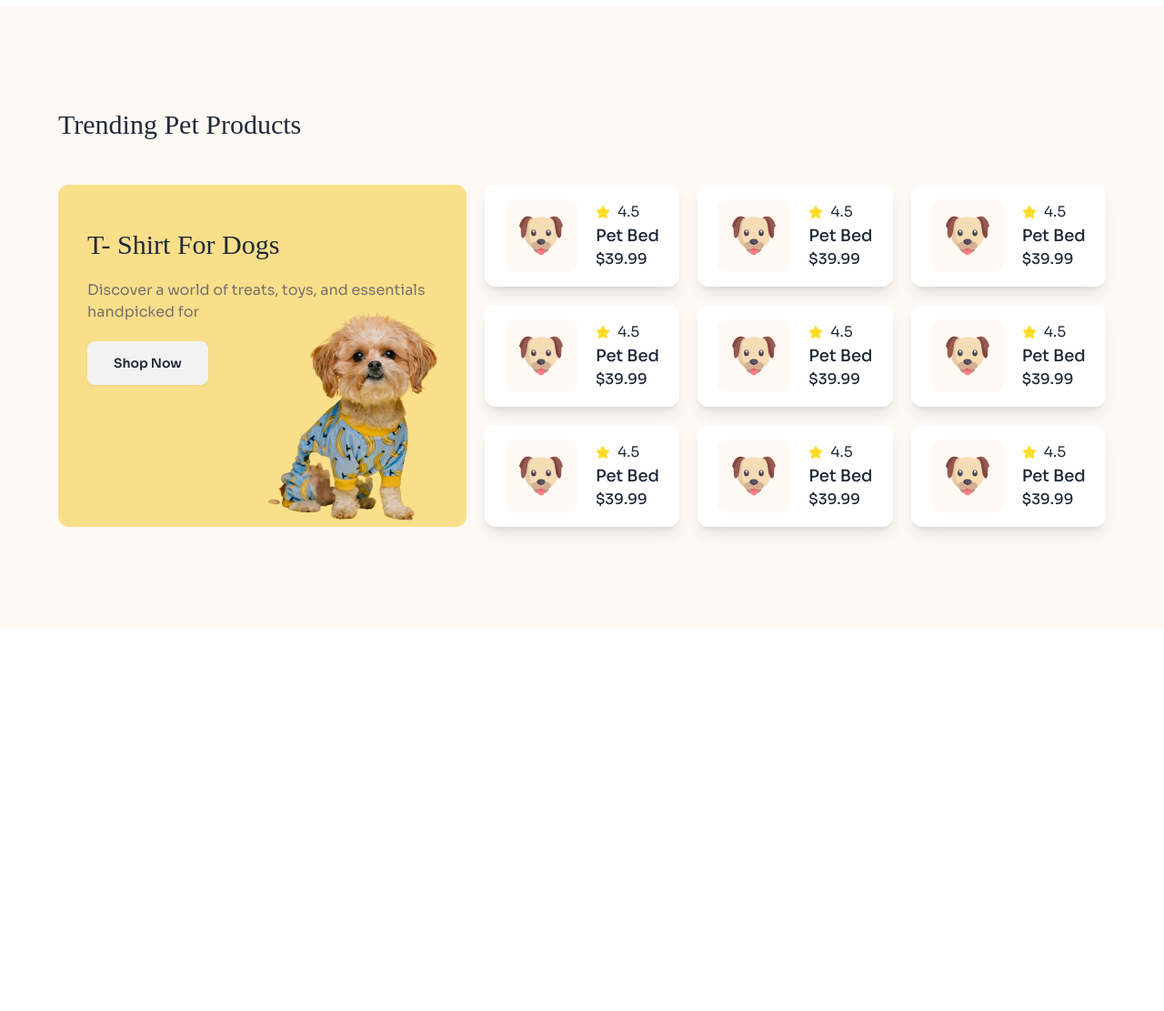
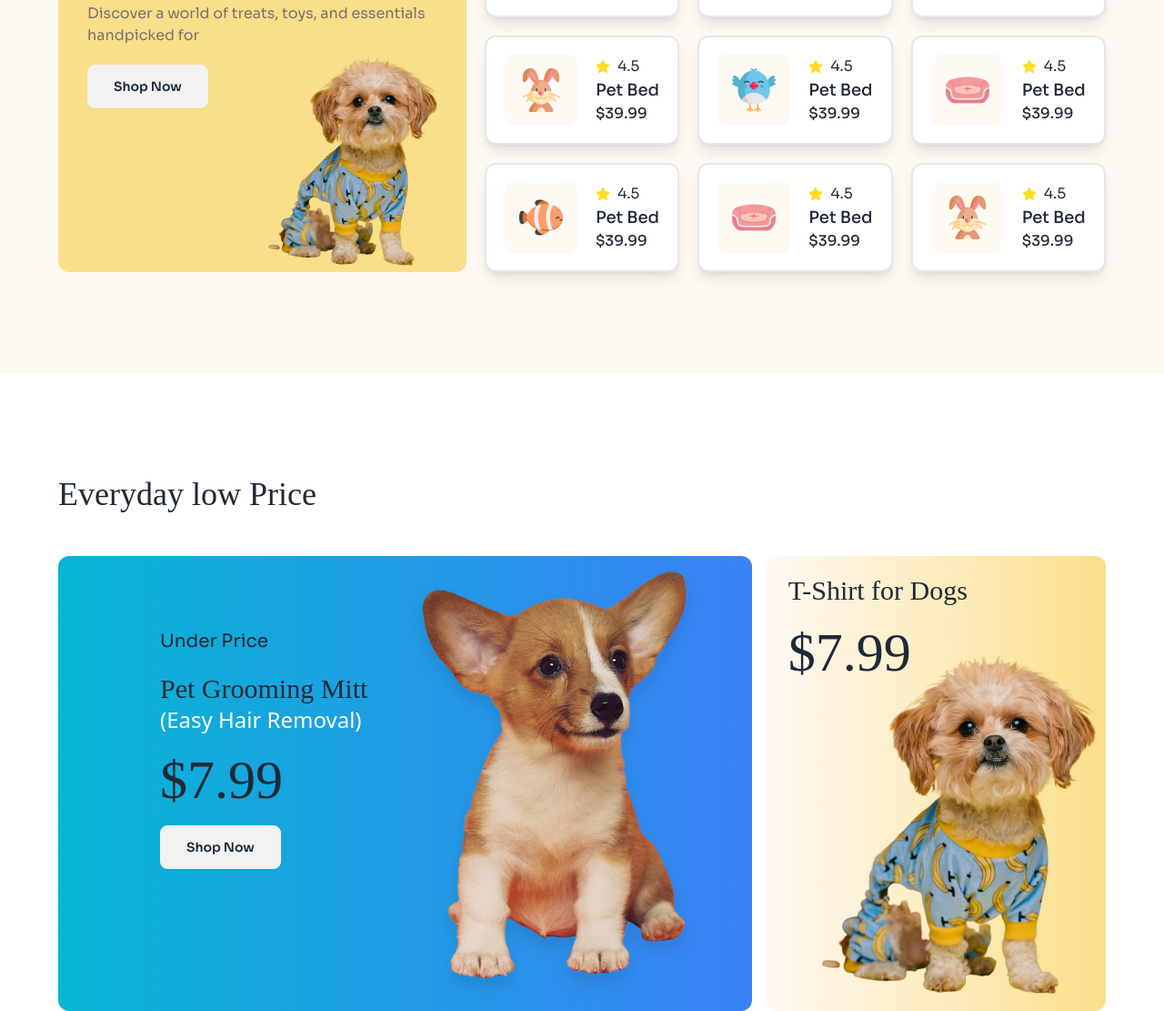
Before and after one commit to ashutosh64822/Browse4Pets, a plain HTML site: page index.html in a window 1280 px wide. Shown: the part 1377-2488 px from the top of the page at 91% size. Before the commit the page ends 2196 px from the top, so only its background shows below. Drawn offline with nearby package versions, Linux system fonts and the light colour scheme; a web font is replaced by a local one.

Commit message:
added low price section

```diff
--- a/index.html
+++ b/index.html
@@ -55,6 +55,7 @@
         font-optical-sizing: auto;
         font-style: normal;
       }
+
       .adlam-font {
         font-family: "ADLaM Display", serif;
         font-weight: 400;
@@ -62,11 +63,12 @@
       }
     </style>
   </head>
+
   <body class="max-w-7xl mx-auto">
     <!-- header section  -->
 
     <header>
-      <nav class="bg-nav px-10 md:px-16 py-6">
+      <nav class="bg-nav px-4 md:px-16 py-6">
         <div class="navbar justify-between">
           <!-- logo section  -->
           <div class="">
@@ -129,7 +131,7 @@
           </div>
           <!-- dropdown menu ber  -->
           <div>
-            <div class="dropdown lg:hidden">
+            <div class="dropdown dropdown-end lg:hidden">
               <div tabindex="0" role="button" class="btn btn-ghost btn-circle">
                 <svg
                   class="w-6 h-6"
@@ -160,23 +162,21 @@
     <main>
       <!-- banner section  -->
 
-      <section class="px-16">
+      <section class="px-4 mt-28 md:px-16">
         <div
-          class="hero min-h-screen mb-20"
+          class="hero min-h-96 min-w-40 mb-20"
           style="
-            background-image: url(https://img.daisyui.com/images/stock/photo-1507358522600-9f71e620c44e.webp);
+            background-image: url(./assets/cat-big.png);
           "
         >
-          <div class="hero-overlay bg-opacity-60"></div>
-          <div class="hero-content text-neutral-content text-center">
-            <div class="max-w-md">
-              <h1 class="mb-5 text-5xl font-bold">Hello there</h1>
+
+          <div class="hero flex float-left">
+            <div>
+              <h1 class="mb-5 adlam-font md:text-5xl">Pamper Your Pet,<br> Because They Deserve <br>the Bes</h1>
               <p class="mb-5">
-                Provident cupiditate voluptatem et in. Quaerat fugiat ut
-                assumenda excepturi exercitationem quasi. In deleniti eaque aut
-                repudiandae et a id nisi.
+                Discover a world of treats, toys, and essentials handpicked for <br> your furry friends. Shop now and make tails wag with joy!
               </p>
-              <button class="btn btn-primary">Get Started</button>
+              <button class="btn bg-accent py-2 px-7">Get Started</button>
             </div>
           </div>
         </div>
@@ -184,8 +184,8 @@
 
       <!-- Browse By Categories section  -->
 
-      <section class="md:px-16">
-        <h2 class="adlam-font text-3xl mb-12">Browse By Categories</h2>
+      <section class="px-4 md:px-16">
+        <h2 class="adlam-font text-3xl mb-12 px-4">Browse By Categories</h2>
         <div class="grid grid-cols-2 md:grid-cols-6 gap-4 mx-4">
           <div class="bg-card-bg text-center rounded-lg">
             <div
@@ -254,8 +254,7 @@
 
       <!-- Trending Pet Products section  -->
 
-      <section class="mt-16 md:px-16 pb-28 bg-secondary-bg mb-32">
-
+      <section class="mt-16 px-4 md:px-16 pb-28 bg-secondary-bg mb-28">
         <!-- trending heading  -->
 
         <h2 class="pb-12 pt-28 adlam-font text-3xl">Trending Pet Products</h2>
@@ -269,7 +268,8 @@
 
           <div
             class="bg-card-bg rounded-xl col-span-2 row-span-3 bg-no-repeat bg-right-bottom z-10"
-            style="background-image: url(./assets/cute-pet-small.png)"
+            style="background-image: url(./assets/cute-pet-small.png);
+            height:400px"
           >
             <div class="pl-8 pt-12">
               <h2 class="text-3xl adlam-font">T- Shirt For Dogs</h2>
@@ -283,7 +283,7 @@
           <!-- grid card 2 -->
 
           <div
-            class="flex items-center justify-center gap-5 bg-white shadow-lg rounded-xl p-4"
+            class="flex items-center justify-center gap-5 bg-white shadow-lg rounded-xl p-4 border-2"
           >
             <div
               class="w-20 h-20 flex items-center justify-center bg-secondary-bg rounded-xl"
@@ -311,12 +311,12 @@
           <!-- gird card 3 -->
 
           <div
-            class="flex items-center justify-center gap-5 bg-white shadow-lg rounded-xl p-4"
+            class="flex items-center justify-center gap-5 bg-white shadow-lg rounded-xl p-4 border-2"
           >
             <div
               class="w-20 h-20 flex items-center justify-center bg-secondary-bg rounded-xl"
             >
-              <img src="./assets/dog-cartoon.png" alt="" />
+              <img src="./assets/fish-cartoon.png" alt="" />
             </div>
             <div>
               <div class="flex items-center gap-2">
@@ -339,12 +339,12 @@
           <!-- gird card 4 -->
 
           <div
-            class="flex items-center justify-center gap-5 bg-white shadow-lg rounded-xl p-4"
+            class="flex items-center justify-center gap-5 bg-white shadow-lg rounded-xl p-4 border-2"
           >
             <div
               class="w-20 h-20 flex items-center justify-center bg-secondary-bg rounded-xl"
             >
-              <img src="./assets/dog-cartoon.png" alt="" />
+              <img src="./assets/bird-cartoon.png" alt="" />
             </div>
             <div>
               <div class="flex items-center gap-2">
@@ -367,12 +367,12 @@
           <!-- grid card 5 -->
 
           <div
-            class="flex items-center justify-center gap-5 bg-white shadow-lg rounded-xl p-4"
+            class="flex items-center justify-center gap-5 bg-white shadow-lg rounded-xl p-4 border-2"
           >
             <div
               class="w-20 h-20 flex items-center justify-center bg-secondary-bg rounded-xl"
             >
-              <img src="./assets/dog-cartoon.png" alt="" />
+              <img src="./assets/rabbit-cartoon.png" alt="" />
             </div>
             <div>
               <div class="flex items-center gap-2">
@@ -395,12 +395,12 @@
           <!-- grid card 6 -->
 
           <div
-            class="flex items-center justify-center gap-5 bg-white shadow-lg rounded-xl p-4"
+            class="flex items-center justify-center gap-5 bg-white shadow-lg rounded-xl p-4 border-2"
           >
             <div
               class="w-20 h-20 flex items-center justify-center bg-secondary-bg rounded-xl"
             >
-              <img src="./assets/dog-cartoon.png" alt="" />
+              <img src="./assets/bird-cartoon.png" alt="" />
             </div>
             <div>
               <div class="flex items-center gap-2">
@@ -423,12 +423,12 @@
           <!-- grid card 7 -->
 
           <div
-            class="flex items-center justify-center gap-5 bg-white shadow-lg rounded-xl p-4"
+            class="flex items-center justify-center gap-5 bg-white shadow-lg rounded-xl p-4 border-2"
           >
             <div
               class="w-20 h-20 flex items-center justify-center bg-secondary-bg rounded-xl"
             >
-              <img src="./assets/dog-cartoon.png" alt="" />
+              <img src="./assets/pet-couch.png" alt="" />
             </div>
             <div>
               <div class="flex items-center gap-2">
@@ -451,12 +451,12 @@
           <!-- grid card 8 -->
 
           <div
-            class="flex items-center justify-center gap-5 bg-white shadow-lg rounded-xl p-4"
+            class="flex items-center justify-center gap-5 bg-white shadow-lg rounded-xl p-4 border-2"
           >
             <div
               class="w-20 h-20 flex items-center justify-center bg-secondary-bg rounded-xl"
             >
-              <img src="./assets/dog-cartoon.png" alt="" />
+              <img src="./assets/fish-cartoon.png" alt="" />
             </div>
             <div>
               <div class="flex items-center gap-2">
@@ -479,12 +479,12 @@
           <!-- grid card 9 -->
 
           <div
-            class="flex items-center justify-center gap-5 bg-white shadow-lg rounded-xl p-4"
+            class="flex items-center justify-center gap-5 bg-white shadow-lg rounded-xl p-4 border-2"
           >
             <div
               class="w-20 h-20 flex items-center justify-center bg-secondary-bg rounded-xl"
             >
-              <img src="./assets/dog-cartoon.png" alt="" />
+              <img src="./assets/pet-couch.png" alt="" />
             </div>
             <div>
               <div class="flex items-center gap-2">
@@ -507,12 +507,12 @@
           <!-- grid card 10 -->
 
           <div
-            class="flex items-center justify-center gap-5 bg-white shadow-lg rounded-xl p-4 hidden md:inline-flex"
+            class="flex items-center justify-center gap-5 bg-white shadow-lg rounded-xl p-4 hidden md:inline-flex border-2"
           >
             <div
               class="w-20 h-20 flex items-center justify-center bg-secondary-bg rounded-xl"
             >
-              <img src="./assets/dog-cartoon.png" alt="" />
+              <img src="./assets/rabbit-cartoon.png" alt="" />
             </div>
             <div>
               <div class="flex items-center gap-2">
@@ -534,7 +534,52 @@
         </div>
       </section>
 
+      <!-- Everyday low Price section -->
 
+      <section class="px-4 md:px-16">
+        <div>
+          <h1 class="adlam-font text-4xl mb-12">Everyday low Price</h1>
+          <div class="grid grid-cols-1 md:grid-cols-3 gap-4">
+            <div
+              class="bg-gradient-to-r from-cyan-500 to-blue-500 md:col-span-2 rounded-xl"
+            >
+              <div
+                class="bg-no-repeat bg-right bg-bottom z-10"
+                style="
+                  background-image: url(./assets/cute-dog-mid.png);
+                  min-height: 500px;
+
+                "
+              >
+                <div class="md:pl-28 md:py-20">
+                  <p class="text-xl sora-font hidden md:inline-flex">
+                    Under Price
+                  </p>
+                  <h2 class="text-3xl adlam-font mt-5">Pet Grooming Mitt</h2>
+                  <p class="text-2xl text-white hidden md:inline-flex">(Easy Hair Removal)</p>
+                  <p class="my-5 adlam-font text-6xl">$7.99</p>
+                  <button class="btn sora-font px-7 hidden md:inline-flex">Shop Now</button>
+                </div>
+              </div>
+            </div>
+            <div class="bg-gradient-to-r from-[#FFF9F4] to-[#F9DF8A] rounded-xl ">
+              <div
+                class="bg-no-repeat bg-right-bottom z-10"
+                style="background-image: url(./assets/cute-pet-mid.png);
+                height: 500px;
+                "
+              >
+                <div class="pl-6 pt-5">
+                  <h2 class="text-3xl adlam-font">T-Shirt for Dogs</h2>
+                  <p class="my-5 adlam-font text-6xl">
+                    $7.99
+                  </p>
+                </div>
+              </div>
+            </div>
+          </div>
+        </div>
+      </section>
     </main>
     <!-- footer section  -->
     <footer></footer>
```
